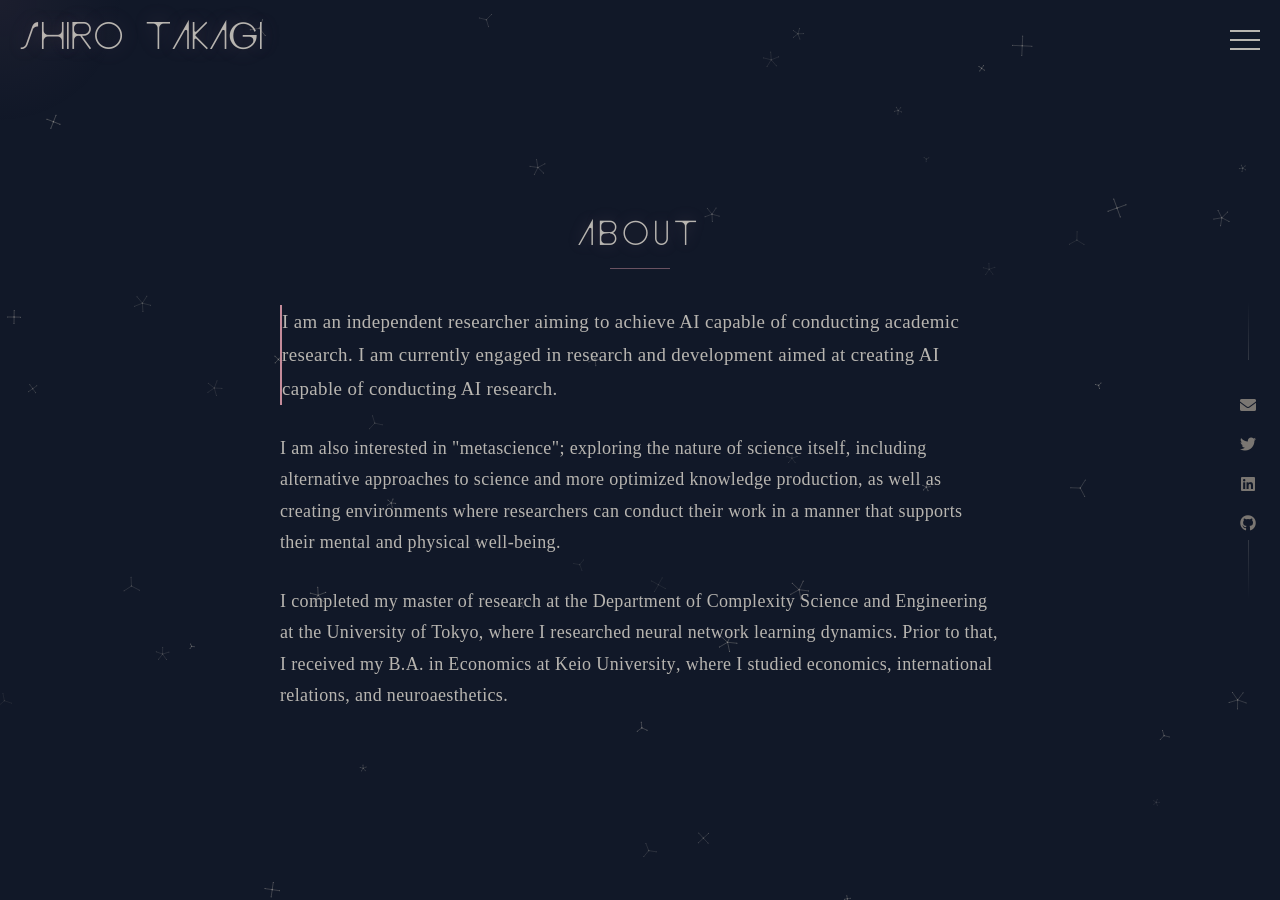
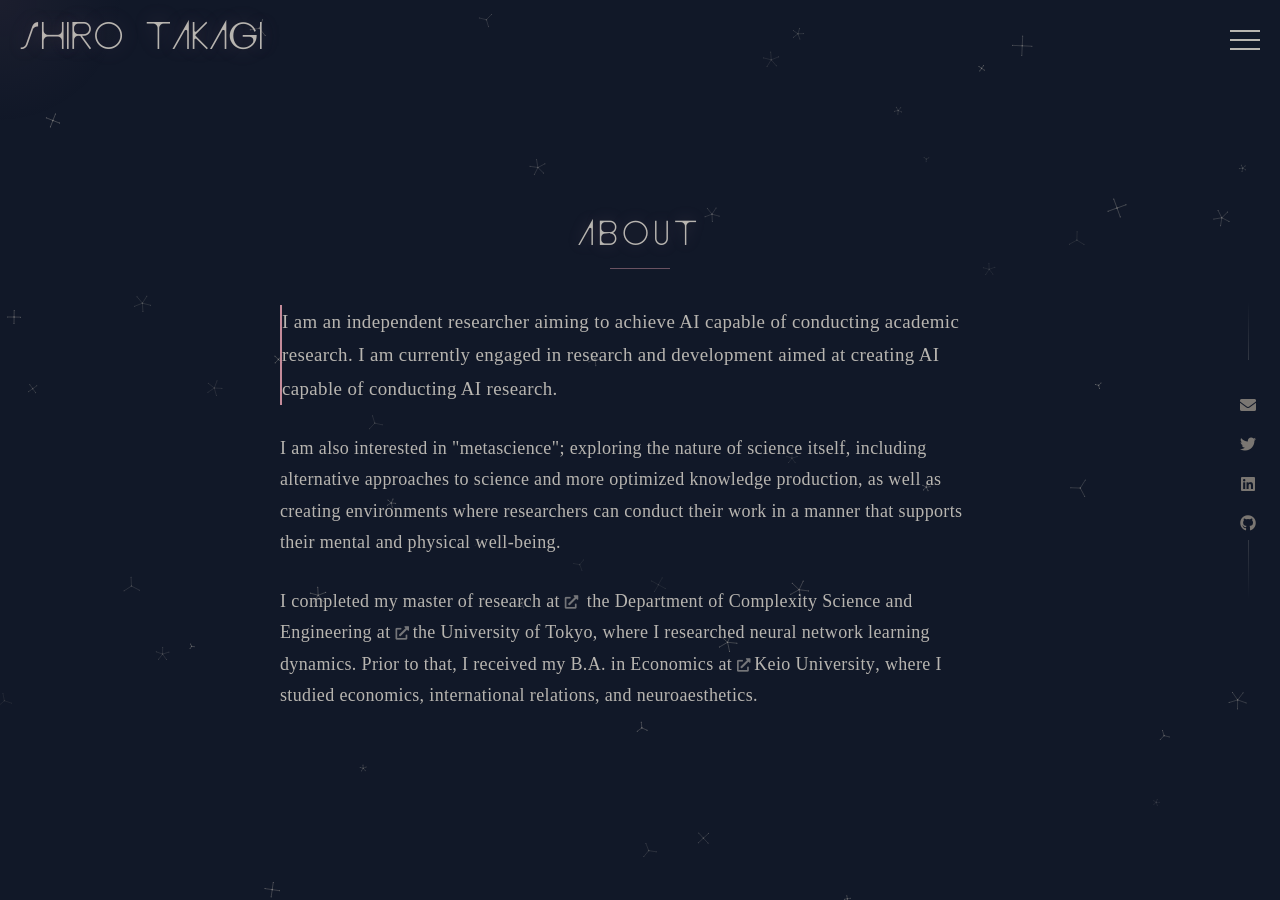
Before and after one commit to t46/t46.github.io, a Jekyll site: the page built from about.html, in a window 1280 px wide. Built offline with Jekyll 4.4.1, drawn with Linux system fonts in a browser that asks for light colours; nearby versions of some CDN libraries.

Commit message:
add: auto-icons for GitHub links (Octocat) and external links (arrow)
Uses Font Awesome 5 (already loaded) via CSS ::before pseudo-elements.
GitHub links get the Octocat icon, other external links get a subtle arrow.
Contact bar icons excluded to avoid doubling.

Co-Authored-By: Claude Opus 4.6 (1M context) <noreply@anthropic.com>

```diff
--- a/assets/css/styles.css
+++ b/assets/css/styles.css
@@ -904,3 +904,32 @@ article.page.sans li li {
 article.page.sans ul li {
     font-size: 1em;
 }
+
+/* =============================================================
+   Link Icons (auto-applied via Font Awesome 5)
+   ============================================================= */
+
+/* GitHub links: Octocat icon */
+a[href*="github.com"]::before {
+    font-family: "Font Awesome 5 Brands";
+    content: "\f09b"; /* fa-github */
+    margin-right: 0.3em;
+    font-weight: 400;
+    font-style: normal;
+}
+
+/* External links: subtle arrow icon (except GitHub, which already has an icon) */
+a[target="_blank"]:not([href*="github.com"])::before {
+    font-family: "Font Awesome 5 Free";
+    content: "\f35d"; /* fa-external-link-alt */
+    margin-right: 0.25em;
+    font-size: 0.75em;
+    font-weight: 900;
+    font-style: normal;
+    opacity: 0.6;
+}
+
+/* Don't add icons inside icon-only links (e.g. contact bar) */
+.contact-info a::before {
+    content: none !important;
+}
```
